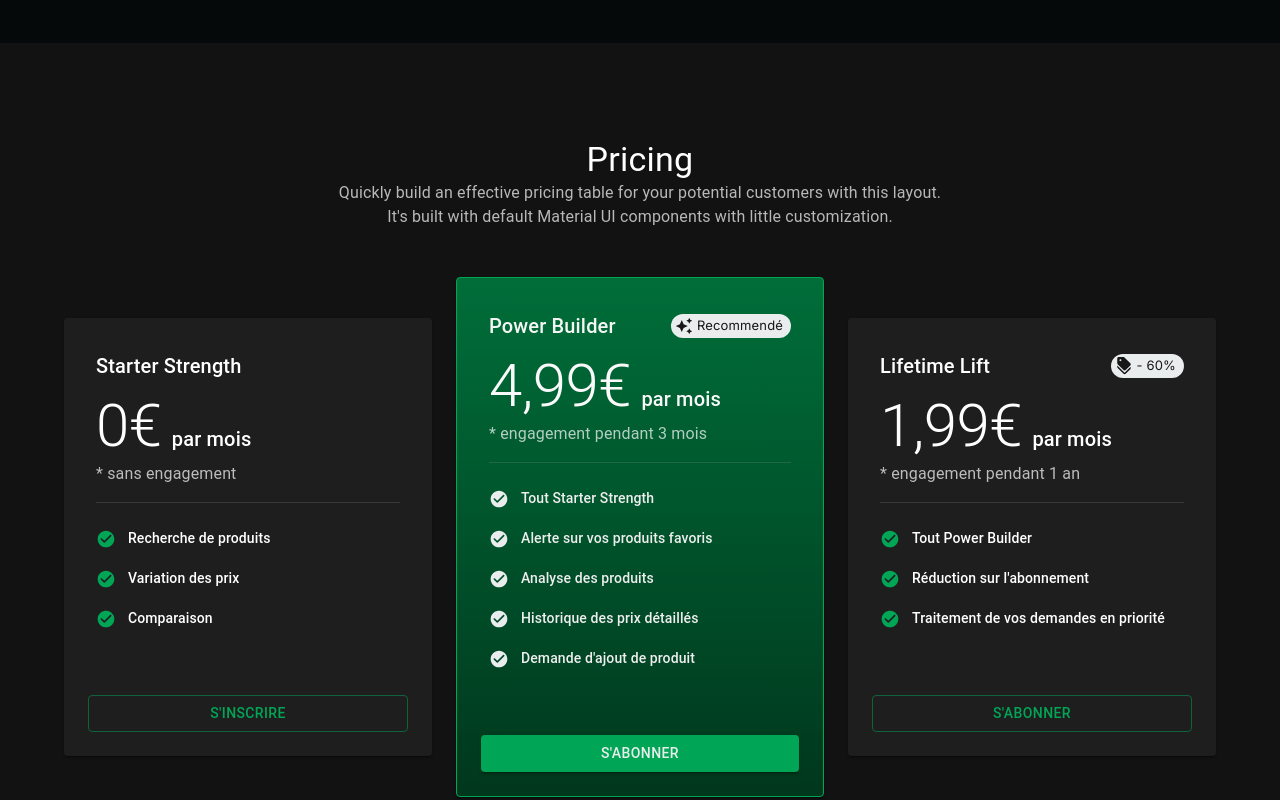
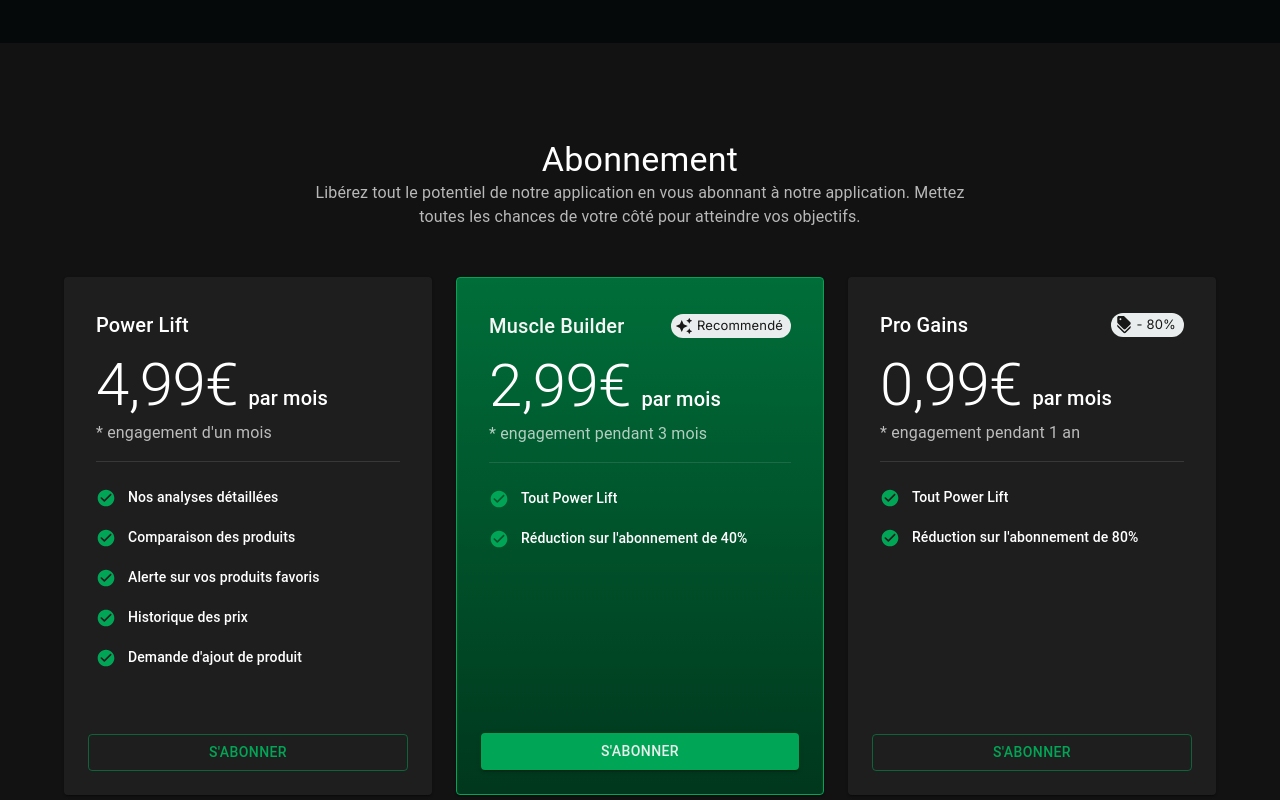
Before and after one commit to DopeCloudd/prottracker, a React (Create React App) app in the folder client/: page / in a window 1280 px wide. Shown: the part 2180-2980 px from the top of the page. Built offline with nearby package versions, Linux system fonts and the light colour scheme; no server answers.

Commit message:
chore: Update Pricing component to the new marketing sunscription

```diff
--- a/client/src/components/landing/Pricing.jsx
+++ b/client/src/components/landing/Pricing.jsx
@@ -1,58 +1,50 @@
-import * as React from 'react';
-import Box from '@mui/material/Box';
-import Button from '@mui/material/Button';
-import Card from '@mui/material/Card';
-import Chip from '@mui/material/Chip';
-import CardActions from '@mui/material/CardActions';
-import CardContent from '@mui/material/CardContent';
-import Container from '@mui/material/Container';
-import Divider from '@mui/material/Divider';
-import Grid from '@mui/material/Grid';
-import Typography from '@mui/material/Typography';
-import AutoAwesomeIcon from '@mui/icons-material/AutoAwesome';
-import CheckCircleRoundedIcon from '@mui/icons-material/CheckCircleRounded';
-import DiscountIcon from '@mui/icons-material/Discount';
+import AutoAwesomeIcon from "@mui/icons-material/AutoAwesome";
+import CheckCircleRoundedIcon from "@mui/icons-material/CheckCircleRounded";
+import DiscountIcon from "@mui/icons-material/Discount";
+import Box from "@mui/material/Box";
+import Button from "@mui/material/Button";
+import Card from "@mui/material/Card";
+import CardActions from "@mui/material/CardActions";
+import CardContent from "@mui/material/CardContent";
+import Chip from "@mui/material/Chip";
+import Container from "@mui/material/Container";
+import Divider from "@mui/material/Divider";
+import Grid from "@mui/material/Grid";
+import Typography from "@mui/material/Typography";
+import * as React from "react";
 
 const tiers = [
   {
-        title: 'Starter Strength',
-        price: '0',
-        time: '* sans engagement',
+    title: "Power Lift",
+    price: "4,99",
+    time: "* engagement d'un mois",
     description: [
-            'Recherche de produits',
-            'Variation des prix',
-            'Comparaison',
+      "Nos analyses détaillées",
+      "Comparaison des produits",
+      "Alerte sur vos produits favoris",
+      "Historique des prix",
+      "Demande d'ajout de produit",
     ],
-        buttonText: 'S\'inscrire',
-        buttonVariant: 'outlined',
+    buttonText: "S'abonner",
+    buttonVariant: "outlined",
   },
   {
-        title: 'Power Builder',
-        subheader: 'Recommendé',
-        price: '4,99',
-        time: '* engagement pendant 3 mois',
-        description: [
-            'Tout Starter Strength',
-            'Alerte sur vos produits favoris',
-            'Analyse des produits',
-            'Historique des prix détaillés',
-            'Demande d\'ajout de produit',
-        ],
-        buttonText: 'S\'abonner',
-        buttonVariant: 'contained',
+    title: "Muscle Builder",
+    subheader: "Recommendé",
+    price: "2,99",
+    time: "* engagement pendant 3 mois",
+    description: ["Tout Power Lift", "Réduction sur l'abonnement de 40%"],
+    buttonText: "S'abonner",
+    buttonVariant: "contained",
   },
   {
-        title: 'Lifetime Lift',
-        subheader: '- 60%',
-        price: '1,99',
-        time: '* engagement pendant 1 an',
-        description: [
-            'Tout Power Builder',
-            'Réduction sur l\'abonnement',
-            'Traitement de vos demandes en priorité',
-        ],
-        buttonText: 'S\'abonner',
-        buttonVariant: 'outlined',
+    title: "Pro Gains",
+    subheader: "- 80%",
+    price: "0,99",
+    time: "* engagement pendant 1 an",
+    description: ["Tout Power Lift", "Réduction sur l'abonnement de 80%"],
+    buttonText: "S'abonner",
+    buttonVariant: "outlined",
   },
 ];
 
@@ -61,52 +53,48 @@ export default function Pricing() {
     <Container
       id="pricing"
       sx={{
-                pt: {xs: 4, sm: 12},
-                pb: {xs: 8, sm: 16},
-                position: 'relative',
-                display: 'flex',
-                flexDirection: 'column',
-                alignItems: 'center',
-                gap: {xs: 3, sm: 6},
+        pt: { xs: 4, sm: 12 },
+        pb: { xs: 8, sm: 16 },
+        position: "relative",
+        display: "flex",
+        flexDirection: "column",
+        alignItems: "center",
+        gap: { xs: 3, sm: 6 },
       }}
     >
       <Box
         sx={{
-                    width: {sm: '100%', md: '60%'},
-                    textAlign: {sm: 'left', md: 'center'},
+          width: { sm: "100%", md: "60%" },
+          textAlign: { sm: "left", md: "center" },
         }}
       >
         <Typography component="h2" variant="h4" color="text.primary">
-                    Pricing
+          Abonnement
         </Typography>
         <Typography variant="body1" color="text.secondary">
-                    Quickly build an effective pricing table for your potential customers with
-                    this layout. <br/>
-                    It&apos;s built with default Material UI components with little
-                    customization.
+          Libérez tout le potentiel de notre application en vous abonnant à
+          notre application. Mettez toutes les chances de votre côté pour
+          atteindre vos objectifs.
         </Typography>
       </Box>
-            <Grid container spacing={3} alignItems="center" justifyContent="center">
+      <Grid container spacing={3} alignItems="stretch" justifyContent="center">
         {tiers.map((tier) => (
-                    <Grid
-                        item
-                        key={tier.title}
-                        xs={12}
-                        sm={tier.title === 'Enterprise' ? 12 : 6}
-                        md={4}
-                    >
+          <Grid item key={tier.title} xs={12} sm={6} md={4}>
             <Card
               sx={{
                 p: 2,
-                                display: 'flex',
-                                flexDirection: 'column',
+                display: "flex",
+                flexDirection: "column",
+                justifyContent: "space-between",
+                height: "100%",
                 gap: 4,
-                                border: tier.title === 'Power Builder' ? '1px solid' : undefined,
+                border:
+                  tier.title === "Muscle Builder" ? "1px solid" : undefined,
                 borderColor:
-                                    tier.title === 'Power Builder' ? 'primary.main' : undefined,
+                  tier.title === "Muscle Builder" ? "primary.main" : undefined,
                 background:
-                                    tier.title === 'Power Builder'
-                                        ? 'linear-gradient(180deg, rgba(0,110,57,1) 0%, rgba(0,55,29,1) 100%)'
+                  tier.title === "Muscle Builder"
+                    ? "linear-gradient(180deg, rgba(0,110,57,1) 0%, rgba(0,55,29,1) 100%)"
                     : undefined,
               }}
             >
@@ -114,47 +102,47 @@ export default function Pricing() {
                 <Box
                   sx={{
                     mb: 1,
-                                        display: 'flex',
-                                        justifyContent: 'space-between',
-                                        alignItems: 'center',
-                                        color: tier.title === 'Power Builder' ? 'grey.100' : '',
+                    display: "flex",
+                    justifyContent: "space-between",
+                    alignItems: "center",
+                    color: tier.title === "Muscle Builder" ? "grey.100" : "",
                   }}
                 >
                   <Typography component="h3" variant="h6">
                     {tier.title}
                   </Typography>
-                                    {tier.title === 'Power Builder' && (
+                  {tier.title === "Muscle Builder" && (
                     <Chip
-                                            icon={<AutoAwesomeIcon/>}
+                      icon={<AutoAwesomeIcon />}
                       label={tier.subheader}
                       size="small"
                       sx={{
                         background: (theme) =>
-                                                    theme.palette.mode === 'light' ? '' : 'none',
-                                                backgroundColor: 'primary.contrastText',
-                                                '& .MuiChip-label': {
-                                                    color: 'primary.dark',
+                          theme.palette.mode === "light" ? "" : "none",
+                        backgroundColor: "primary.contrastText",
+                        "& .MuiChip-label": {
+                          color: "primary.dark",
                         },
-                                                '& .MuiChip-icon': {
-                                                    color: 'primary.dark',
+                        "& .MuiChip-icon": {
+                          color: "primary.dark",
                         },
                       }}
                     />
                   )}
-                                    {tier.title === 'Lifetime Lift' && (
+                  {tier.title === "Pro Gains" && (
                     <Chip
-                                            icon={<DiscountIcon/>}
+                      icon={<DiscountIcon />}
                       label={tier.subheader}
                       size="small"
                       sx={{
                         background: (theme) =>
-                                                    theme.palette.mode === 'light' ? '' : 'none',
-                                                backgroundColor: 'primary.contrastText',
-                                                '& .MuiChip-label': {
-                                                    color: 'primary.dark',
+                          theme.palette.mode === "light" ? "" : "none",
+                        backgroundColor: "primary.contrastText",
+                        "& .MuiChip-label": {
+                          color: "primary.dark",
                         },
-                                                '& .MuiChip-icon': {
-                                                    color: 'primary.dark',
+                        "& .MuiChip-icon": {
+                          color: "primary.dark",
                         },
                       }}
                     />
@@ -162,9 +150,10 @@ export default function Pricing() {
                 </Box>
                 <Box
                   sx={{
-                                        display: 'flex',
-                                        alignItems: 'baseline',
-                                        color: tier.title === 'Power Builder' ? 'grey.50' : undefined,
+                    display: "flex",
+                    alignItems: "baseline",
+                    color:
+                      tier.title === "Power Builder" ? "grey.50" : undefined,
                   }}
                 >
                   <Typography component="h3" variant="h2">
@@ -183,7 +172,7 @@ export default function Pricing() {
                   sx={{
                     my: 2,
                     opacity: 0.2,
-                                        borderColor: 'grey.500',
+                    borderColor: "grey.500",
                   }}
                 />
                 {tier.description.map((line) => (
@@ -191,18 +180,18 @@ export default function Pricing() {
                     key={line}
                     sx={{
                       py: 1,
-                                            display: 'flex',
+                      display: "flex",
                       gap: 1.5,
-                                            alignItems: 'center',
+                      alignItems: "center",
                     }}
                   >
                     <CheckCircleRoundedIcon
                       sx={{
                         width: 20,
                         color:
-                                                    tier.title === 'Power Builder'
-                                                        ? 'primary.light'
-                                                        : 'primary.main',
+                          tier.title === "Power Builder"
+                            ? "primary.light"
+                            : "primary.main",
                       }}
                     />
                     <Typography
@@ -210,7 +199,9 @@ export default function Pricing() {
                       variant="subtitle2"
                       sx={{
                         color:
-                                                    tier.title === 'Power Builder' ? 'grey.200' : undefined,
+                          tier.title === "Power Builder"
+                            ? "grey.200"
+                            : undefined,
                       }}
                     >
                       {line}
```
Lines whose indentation alone changed are shown as unchanged.
